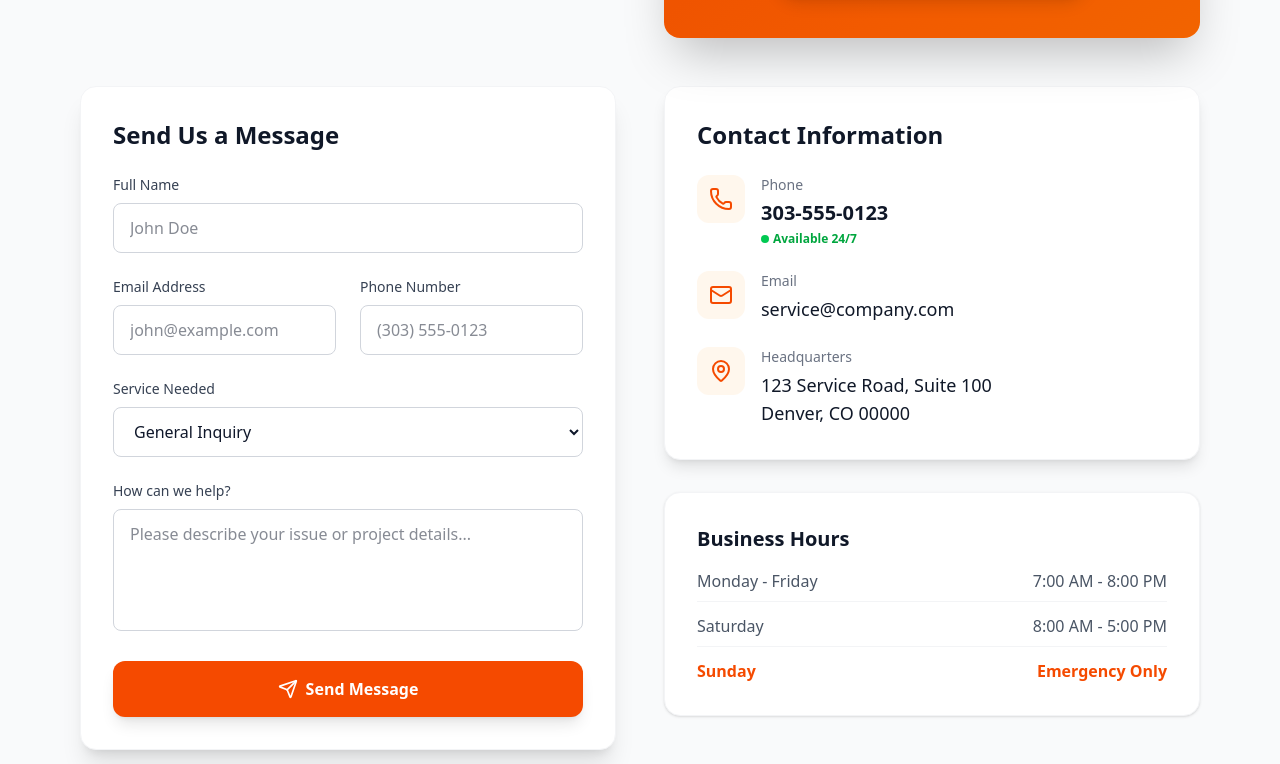
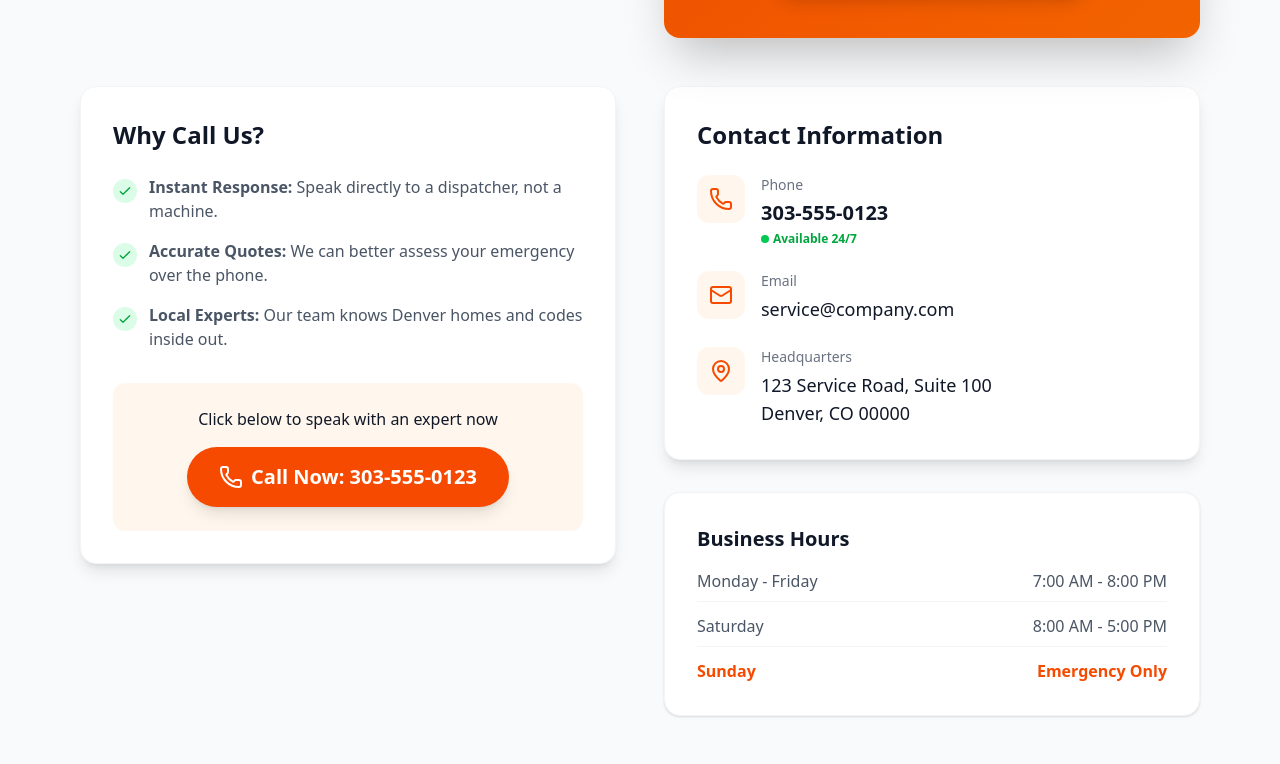
Before and after one commit to Hermes08/SEO-OPTIMIZED-DENVER, a Next.js app: page /contact in a window 1280 px wide. Shown: the part 916-1680 px from the top of the page. Built offline with nearby package versions, Linux system fonts and the light colour scheme; no server answers.

Commit message:
chore: Rebuild application after removing the ContactForm component and updating Next.js build outputs.

```diff
--- a/src/app/contact/page.tsx
+++ b/src/app/contact/page.tsx
@@ -3,7 +3,7 @@ import React from 'react';
 import { Metadata } from 'next';
 import { Breadcrumbs } from '@/components/Breadcrumbs';
 import { CallButton } from '@/components/CallButton';
-import { ContactForm } from '@/components/ContactForm';
+
 import { PHONE_NUMBER, CITY, STATE } from '@/lib/constants';
 import { Phone, Mail, MapPin } from 'lucide-react';
 
@@ -29,10 +29,38 @@ export default function Contact() {
 
                 <div className="container mx-auto px-4 max-w-6xl">
                     <div className="grid lg:grid-cols-2 gap-12">
-                        {/* Contact Form (New) */}
+                        {/* Contact Form Removed - Phone Only */}
                         <div className="order-2 lg:order-1">
-                            <h2 className="text-2xl font-bold text-gray-900 mb-6 lg:hidden">Send us a Message</h2>
-                            <ContactForm />
+                            <div className="bg-white p-8 rounded-2xl border border-gray-100 shadow-lg">
+                                <h2 className="text-2xl font-bold text-gray-900 mb-6">Why Call Us?</h2>
+                                <ul className="space-y-4 text-gray-600 mb-8">
+                                    <li className="flex items-start gap-3">
+                                        <div className="bg-green-100 p-1 rounded-full text-green-600 mt-1">
+                                            <span className="sr-only">Check</span>
+                                            <svg className="w-4 h-4" fill="none" viewBox="0 0 24 24" stroke="currentColor"><path strokeLinecap="round" strokeLinejoin="round" strokeWidth={2} d="M5 13l4 4L19 7" /></svg>
+                                        </div>
+                                        <p><strong>Instant Response:</strong> Speak directly to a dispatcher, not a machine.</p>
+                                    </li>
+                                    <li className="flex items-start gap-3">
+                                        <div className="bg-green-100 p-1 rounded-full text-green-600 mt-1">
+                                            <span className="sr-only">Check</span>
+                                            <svg className="w-4 h-4" fill="none" viewBox="0 0 24 24" stroke="currentColor"><path strokeLinecap="round" strokeLinejoin="round" strokeWidth={2} d="M5 13l4 4L19 7" /></svg>
+                                        </div>
+                                        <p><strong>Accurate Quotes:</strong> We can better assess your emergency over the phone.</p>
+                                    </li>
+                                    <li className="flex items-start gap-3">
+                                        <div className="bg-green-100 p-1 rounded-full text-green-600 mt-1">
+                                            <span className="sr-only">Check</span>
+                                            <svg className="w-4 h-4" fill="none" viewBox="0 0 24 24" stroke="currentColor"><path strokeLinecap="round" strokeLinejoin="round" strokeWidth={2} d="M5 13l4 4L19 7" /></svg>
+                                        </div>
+                                        <p><strong>Local Experts:</strong> Our team knows Denver homes and codes inside out.</p>
+                                    </li>
+                                </ul>
+                                <div className="bg-orange-50 rounded-xl p-6 text-center">
+                                    <p className="text-gray-900 font-medium mb-4">Click below to speak with an expert now</p>
+                                    <CallButton size="large" />
+                                </div>
+                            </div>
                         </div>
 
                         {/* Contact Info */}
--- a/src/components/ContactForm.tsx
+++ /dev/null
@@ -1,152 +0,0 @@
-'use client';
-
-import React, { useState } from 'react';
-import { Send, CheckCircle, AlertCircle } from 'lucide-react';
-
-export const ContactForm = () => {
-    const [formStatus, setFormStatus] = useState<'idle' | 'submitting' | 'success' | 'error'>('idle');
-    const [formData, setFormData] = useState({
-        name: '',
-        email: '',
-        phone: '',
-        service: 'General Inquiry',
-        message: ''
-    });
-
-    const handleChange = (e: React.ChangeEvent<HTMLInputElement | HTMLTextAreaElement | HTMLSelectElement>) => {
-        setFormData(prev => ({
-            ...prev,
-            [e.target.name]: e.target.value
-        }));
-    };
-
-    const handleSubmit = async (e: React.FormEvent) => {
-        e.preventDefault();
-        setFormStatus('submitting');
-
-        // Simulate API call
-        await new Promise(resolve => setTimeout(resolve, 1500));
-
-        // For now, simple success simulation
-        setFormStatus('success');
-        setFormData({ name: '', email: '', phone: '', service: 'General Inquiry', message: '' });
-    };
-
-    if (formStatus === 'success') {
-        return (
-            <div className="bg-green-50 border border-green-200 rounded-2xl p-8 text-center animate-in fade-in zoom-in duration-300">
-                <div className="bg-green-100 w-16 h-16 rounded-full flex items-center justify-center mx-auto mb-6">
-                    <CheckCircle className="text-green-600 w-8 h-8" />
-                </div>
-                <h3 className="text-2xl font-bold text-gray-900 mb-2">Message Sent!</h3>
-                <p className="text-gray-600 mb-6">Thank you for contacting us. A member of our team will get back to you within 24 hours.</p>
-                <button
-                    onClick={() => setFormStatus('idle')}
-                    className="text-orange-600 font-bold hover:text-orange-700 underline"
-                >
-                    Send another message
-                </button>
-            </div>
-        );
-    }
-
-    return (
-        <form onSubmit={handleSubmit} className="bg-white p-8 rounded-2xl border border-gray-100 shadow-xl">
-            <h3 className="text-2xl font-bold text-gray-900 mb-6">Send Us a Message</h3>
-
-            <div className="space-y-6">
-                <div>
-                    <label htmlFor="name" className="block text-sm font-medium text-gray-700 mb-2">Full Name</label>
-                    <input
-                        type="text"
-                        id="name"
-                        name="name"
-                        required
-                        value={formData.name}
-                        onChange={handleChange}
-                        className="w-full px-4 py-3 rounded-lg border border-gray-300 focus:ring-2 focus:ring-orange-500 focus:border-orange-500 transition-all outline-none"
-                        placeholder="John Doe"
-                    />
-                </div>
-
-                <div className="grid md:grid-cols-2 gap-6">
-                    <div>
-                        <label htmlFor="email" className="block text-sm font-medium text-gray-700 mb-2">Email Address</label>
-                        <input
-                            type="email"
-                            id="email"
-                            name="email"
-                            required
-                            value={formData.email}
-                            onChange={handleChange}
-                            className="w-full px-4 py-3 rounded-lg border border-gray-300 focus:ring-2 focus:ring-orange-500 focus:border-orange-500 transition-all outline-none"
-                            placeholder="john@example.com"
-                        />
-                    </div>
-                    <div>
-                        <label htmlFor="phone" className="block text-sm font-medium text-gray-700 mb-2">Phone Number</label>
-                        <input
-                            type="tel"
-                            id="phone"
-                            name="phone"
-                            required
-                            value={formData.phone}
-                            onChange={handleChange}
-                            className="w-full px-4 py-3 rounded-lg border border-gray-300 focus:ring-2 focus:ring-orange-500 focus:border-orange-500 transition-all outline-none"
-                            placeholder="(303) 555-0123"
-                        />
-                    </div>
-                </div>
-
-                <div>
-                    <label htmlFor="service" className="block text-sm font-medium text-gray-700 mb-2">Service Needed</label>
-                    <select
-                        id="service"
-                        name="service"
-                        value={formData.service}
-                        onChange={handleChange}
-                        className="w-full px-4 py-3 rounded-lg border border-gray-300 focus:ring-2 focus:ring-orange-500 focus:border-orange-500 transition-all outline-none"
-                    >
-                        <option>General Inquiry</option>
-                        <option>Electrical Service</option>
-                        <option>Plumbing Service</option>
-                        <option>HVAC Service</option>
-                        <option>Solar Energy</option>
-                        <option>Roofing</option>
-                        <option>Remodeling</option>
-                        <option>Emergency Service</option>
-                    </select>
-                </div>
-
-                <div>
-                    <label htmlFor="message" className="block text-sm font-medium text-gray-700 mb-2">How can we help?</label>
-                    <textarea
-                        id="message"
-                        name="message"
-                        required
-                        rows={4}
-                        value={formData.message}
-                        onChange={handleChange}
-                        className="w-full px-4 py-3 rounded-lg border border-gray-300 focus:ring-2 focus:ring-orange-500 focus:border-orange-500 transition-all outline-none resize-none"
-                        placeholder="Please describe your issue or project details..."
-                    ></textarea>
-                </div>
-
-                <button
-                    type="submit"
-                    disabled={formStatus === 'submitting'}
-                    className="w-full bg-orange-600 hover:bg-orange-700 text-white font-bold py-4 rounded-xl transition-all shadow-lg hover:shadow-xl flex items-center justify-center gap-2 disabled:opacity-70 disabled:cursor-not-allowed"
-                >
-                    {formStatus === 'submitting' ? (
-                        <>Processing...</>
-                    ) : (
-                        <>
-                            <Send size={20} />
-                            Send Message
-                        </>
-                    )}
-                </button>
-            </div>
-        </form>
-    );
-};
--- a/src/components/Footer.tsx
+++ b/src/components/Footer.tsx
@@ -6,7 +6,7 @@ import { COMPANY_NAME, PHONE_NUMBER, CATEGORIES, SERVICE_AREAS } from '@/lib/con
 
 export const Footer = () => {
     return (
-        <footer className="bg-gray-950 pt-16 pb-8 border-t border-gray-800" role="contentinfo">
+        <footer className="bg-slate-900 pt-16 pb-8 border-t border-slate-800" role="contentinfo">
             <div className="container mx-auto px-4">
                 <div className="grid md:grid-cols-4 gap-12 mb-12">
                     <div>
```
